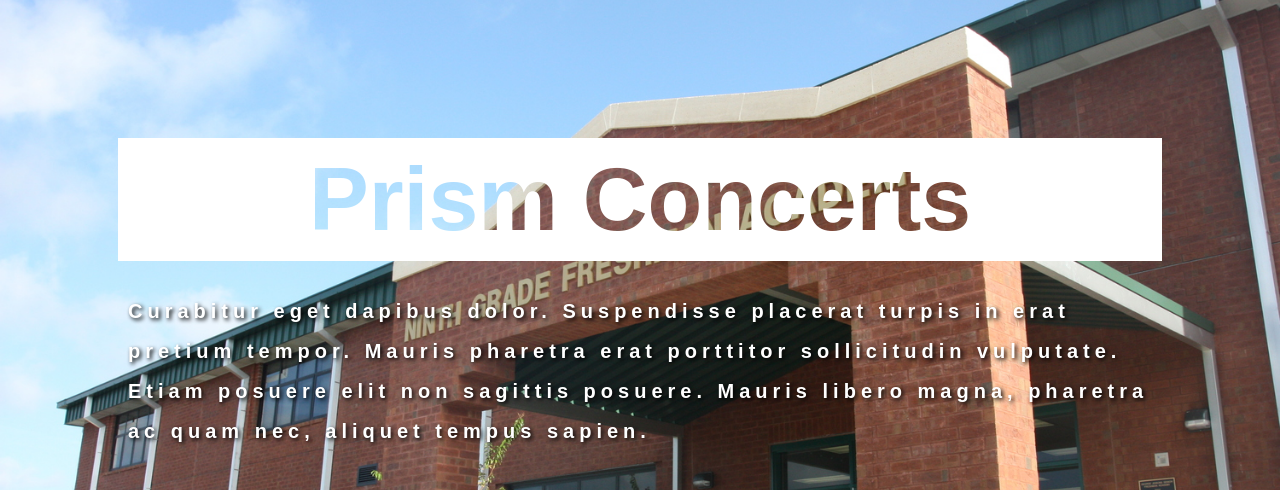
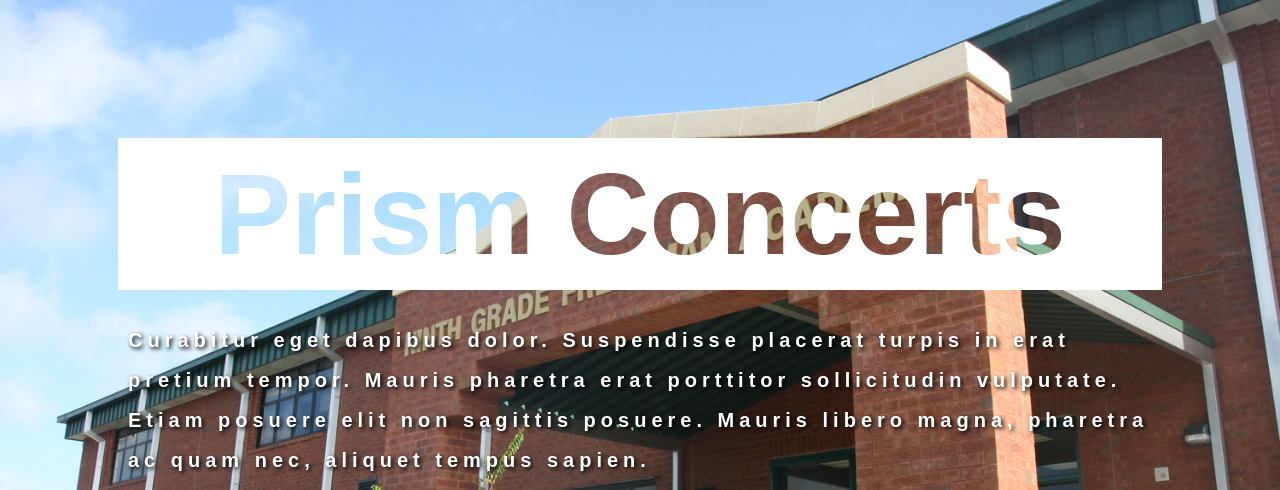
Before and after one commit to superTyDev/tsawebmaster, a website: page index.html in a window 1280 px wide. Shown: the part 622-1112 px from the top of the page. Drawn offline with Linux system fonts and the light colour scheme; a web font is replaced by a local one.

Commit message:
made text bigge

```diff
--- a/assets/style.css
+++ b/assets/style.css
@@ -197,7 +197,7 @@ main {
 }
 
 .about .text {
-	font-size: 7vw;
+	font-size: 9vw;
 	font-weight: 900;
 	font-family: "Lato Thick", sans-serif;
 	text-align: center;
```
